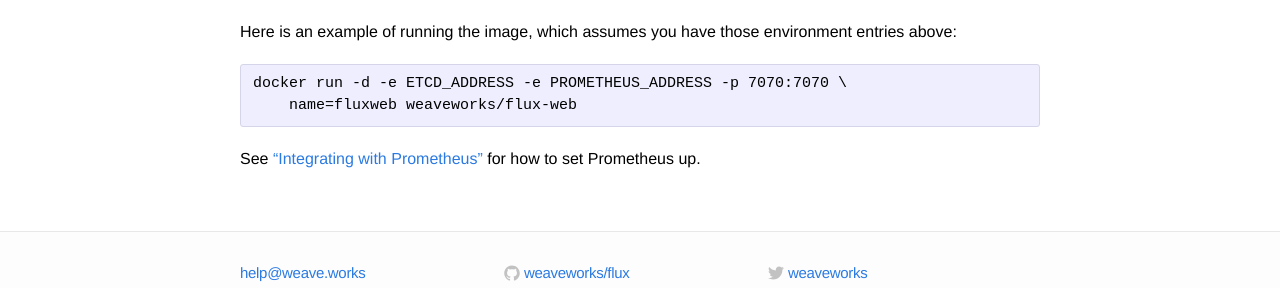
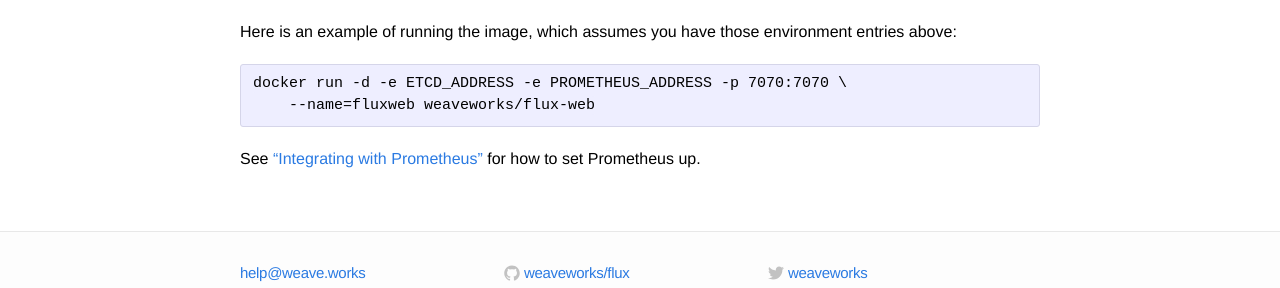
Before and after one commit to weaveworks-experiments/flux-classic, a Jekyll site: the page built from site/web.md, in a window 1280 px wide. Shown: the part 454-742 px from the top of the page. Built offline with Jekyll 4.4.1, drawn with Linux system fonts in a browser that asks for light colours.

````diff
--- a/site/web.md
+++ b/site/web.md
@@ -24,7 +24,7 @@ environment entries above:
 
 ```
 docker run -d -e ETCD_ADDRESS -e PROMETHEUS_ADDRESS -p 7070:7070 \
-    name=fluxweb weaveworks/flux-web
+    --name=fluxweb weaveworks/flux-web
 ```
 
 See ["Integrating with Prometheus"](prometheus) for how to set
````
